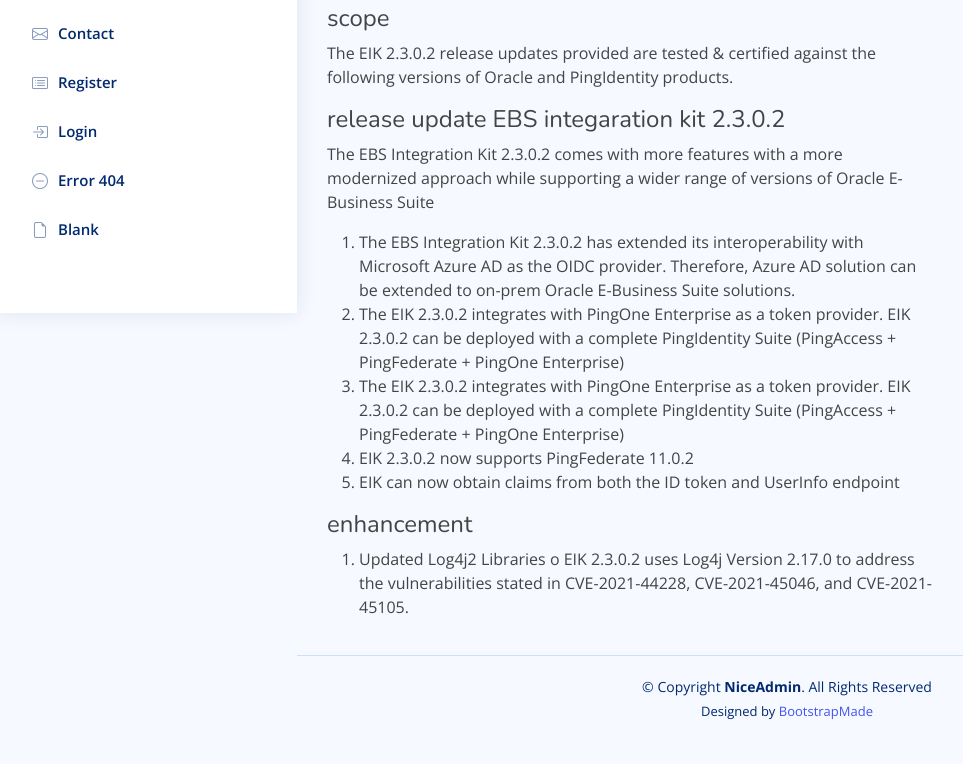
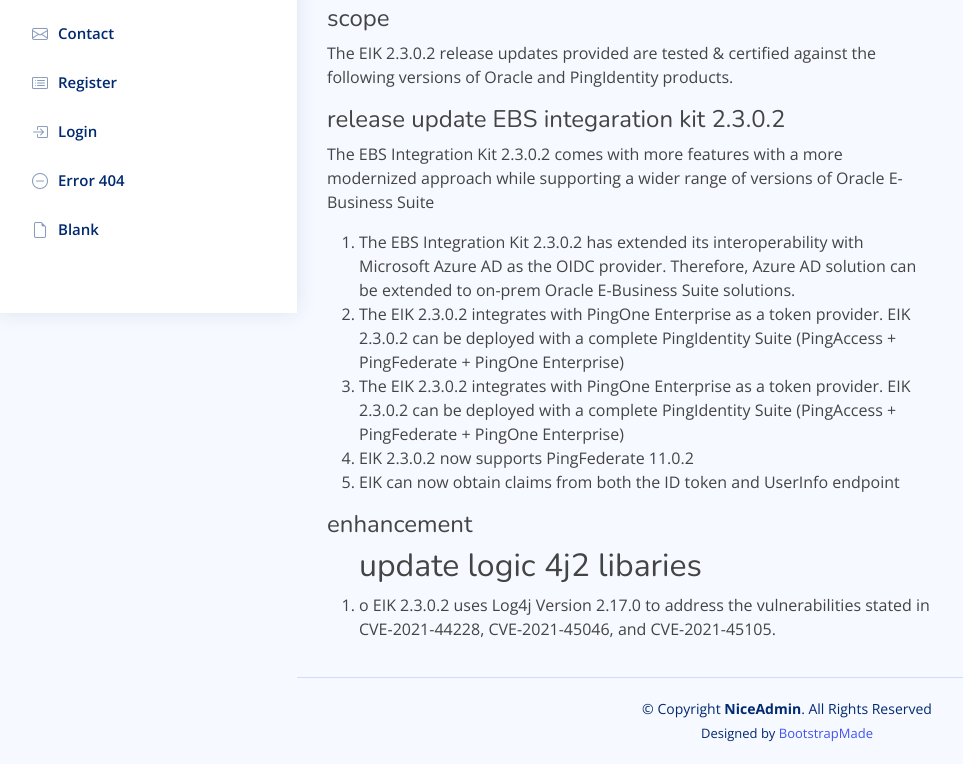
Before and after one commit to kai-likeminds/docs.ebs-eik-test.com, a plain HTML site: page index.html in a window 1280 px wide. Shown: the part 487-1251 px from the top of the page, without its empty margins (3-966 px from the left). Before the commit the page ends 1228 px from the top, so only its background shows below. Drawn offline with nearby package versions, Linux system fonts and the light colour scheme.

Commit message:
Update index.html

```diff
--- a/index.html
+++ b/index.html
@@ -402,7 +402,8 @@ PingOne Enterprise)</li>
             <div>
               <h4>enhancement</h4>
             <ol>
-              <li>Updated Log4j2 Libraries
+              <h2>update logic 4j2 libaries</h2>
+              <li>
 o EIK 2.3.0.2 uses Log4j Version 2.17.0 to address the vulnerabilities stated
 in CVE-2021-44228, CVE-2021-45046, and CVE-2021-45105.</li>
 
```
